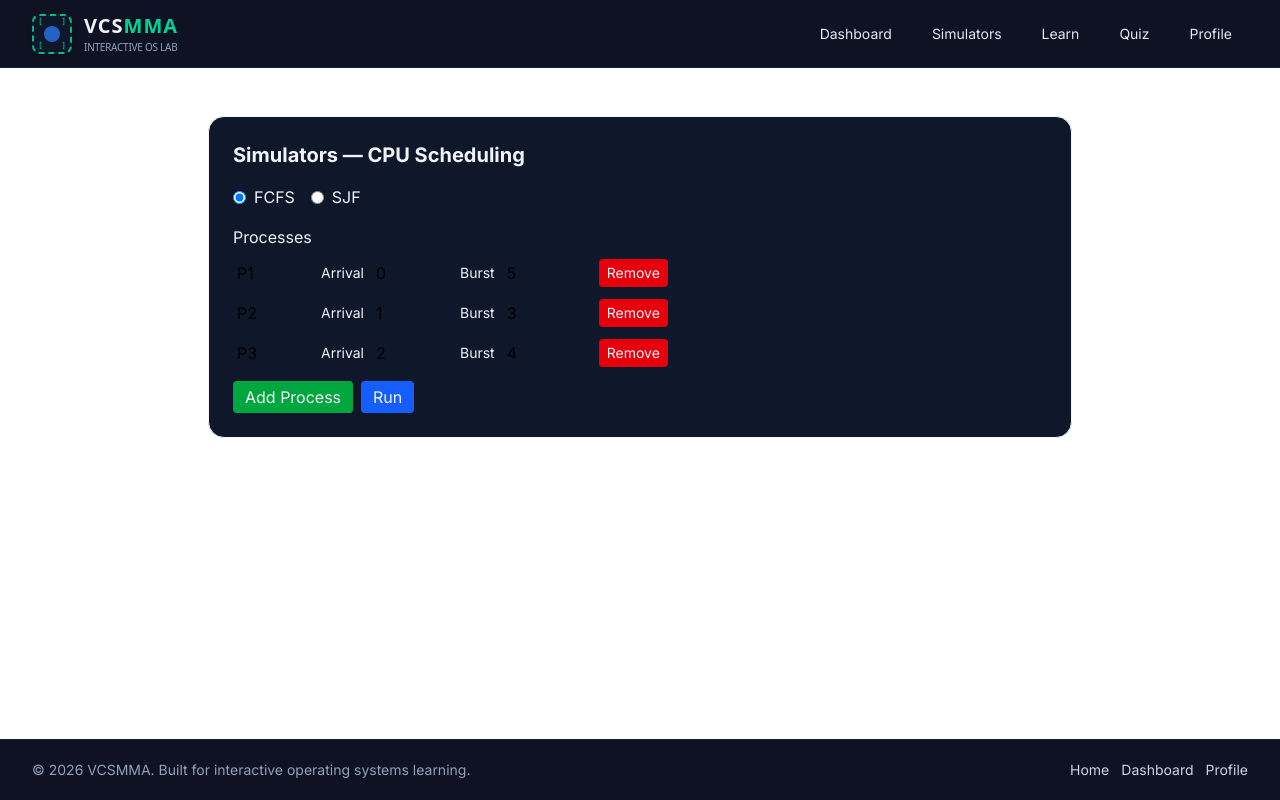
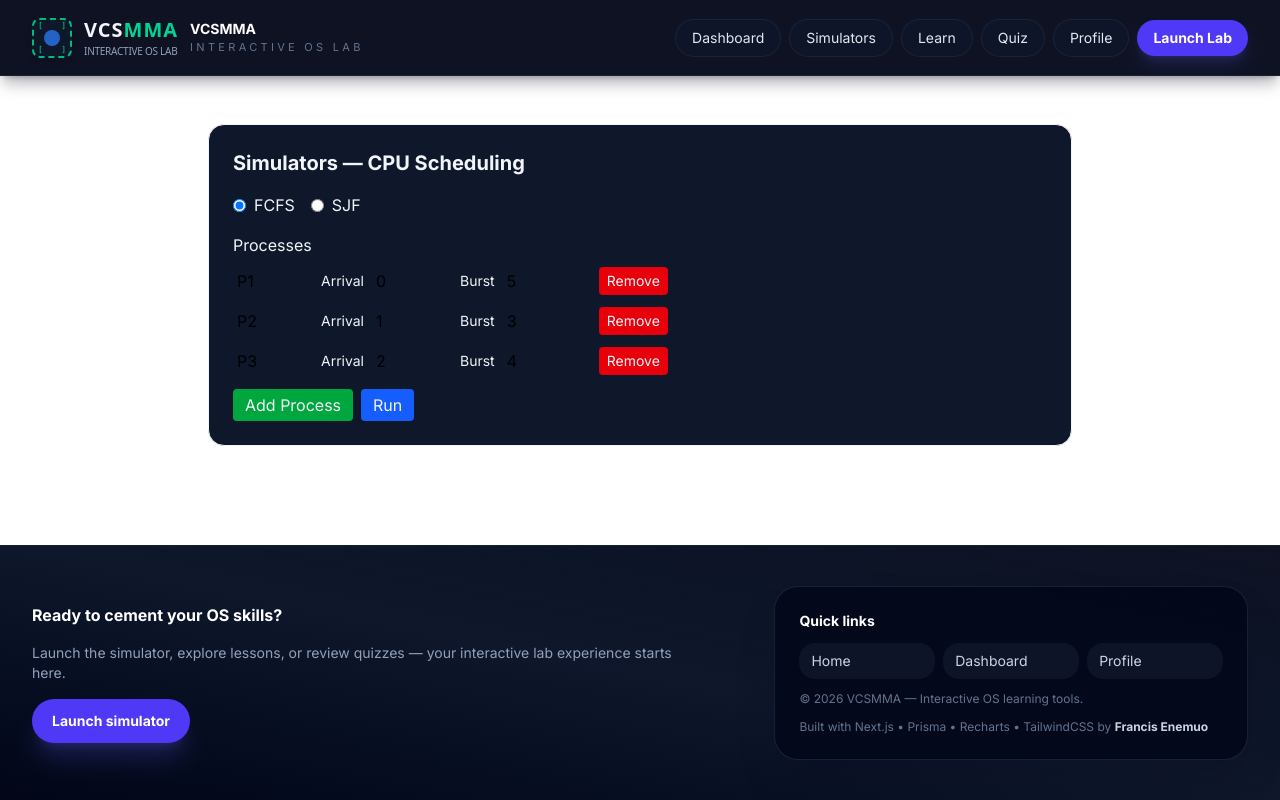
Before and after one commit to fenemuo/vcsmma, a Next.js app: page /simulator in a window 1280 px wide. Built offline with nearby package versions, Linux system fonts and the light colour scheme.

Commit message:
fix: change style on Navbar

```diff
--- a/app/components/Footer.tsx
+++ b/app/components/Footer.tsx
@@ -2,19 +2,36 @@ import Link from "next/link";
 
 export function Footer() {
   return (
-    <footer className="border-t border-slate-800/70 bg-slate-950/95 px-4 py-5 text-slate-400 sm:px-6 lg:px-8">
-      <div className="mx-auto flex max-w-7xl flex-col gap-4 text-sm sm:flex-row sm:items-center sm:justify-between">
-        <p>&copy; {new Date().getFullYear()} VCSMMA. Built for interactive operating systems learning.</p>
-        <div className="flex flex-wrap items-center gap-3 text-slate-300">
-          <Link href="/" className="transition hover:text-white">
-            Home
+    <footer className="border-t border-slate-800/70 bg-gradient-to-tr from-slate-950 via-slate-900 to-slate-950/95 px-4 py-10 text-slate-400 sm:px-6 lg:px-8">
+      <div className="mx-auto grid max-w-7xl gap-8 lg:grid-cols-[1.5fr_1fr] lg:items-center">
+        <div className="space-y-4">
+          <p className="text-base font-semibold text-white">Ready to cement your OS skills?</p>
+          <p className="max-w-2xl text-sm text-slate-400">
+            Launch the simulator, explore lessons, or review quizzes — your interactive lab experience starts here.
+          </p>
+          <Link
+            href="/simulator"
+            className="inline-flex rounded-full bg-indigo-600 px-5 py-3 text-sm font-semibold text-white shadow-xl shadow-indigo-500/20 transition duration-200 hover:bg-indigo-500"
+          >
+            Launch simulator
           </Link>
-          <Link href="/dashboard" className="transition hover:text-white">
-            Dashboard
-          </Link>
-          <Link href="/profile" className="transition hover:text-white">
-            Profile
-          </Link>
+        </div>
+
+        <div className="flex flex-col gap-3 rounded-3xl border border-slate-800/80 bg-slate-950/80 p-6 text-sm shadow-2xl shadow-slate-950/20">
+          <p className="font-semibold text-white">Quick links</p>
+          <div className="grid gap-2 sm:grid-cols-3">
+            <Link href="/" className="rounded-2xl bg-slate-900/80 px-3 py-2 text-slate-300 transition hover:bg-slate-800 hover:text-white">
+              Home
+            </Link>
+            <Link href="/dashboard" className="rounded-2xl bg-slate-900/80 px-3 py-2 text-slate-300 transition hover:bg-slate-800 hover:text-white">
+              Dashboard
+            </Link>
+            <Link href="/profile" className="rounded-2xl bg-slate-900/80 px-3 py-2 text-slate-300 transition hover:bg-slate-800 hover:text-white">
+              Profile
+            </Link>
+          </div>
+          <p className="text-xs text-slate-500">© {new Date().getFullYear()} VCSMMA — Interactive OS learning tools.</p>
+          <p className="text-xs text-slate-500">Built with Next.js • Prisma • Recharts • TailwindCSS by <Link href="https://linkedin.com/in/franc-enemuo" className="text-slate-300 transition hover:text-white hover:underline font-semibold">Francis Enemuo</Link></p>
         </div>
       </div>
     </footer>
--- a/app/components/Navbar.tsx
+++ b/app/components/Navbar.tsx
@@ -17,10 +17,14 @@ export function Navbar() {
   const [isOpen, setIsOpen] = useState(false);
 
   return (
-    <header className="sticky top-0 z-50 border-b border-slate-800/70 bg-slate-950/95 backdrop-blur-xl">
-      <div className="mx-auto flex max-w-7xl items-center justify-between px-4 py-3 sm:px-6 lg:px-8">
+    <header className="sticky top-0 z-50 border-b border-slate-800/70 bg-slate-950/95 backdrop-blur-2xl shadow-slate-950/30 shadow-lg">
+      <div className="mx-auto flex max-w-7xl items-center justify-between px-4 py-4 sm:px-6 lg:px-8">
         <Link href="/" className="flex items-center gap-3">
           <Logo />
+          <div className="hidden sm:block">
+            <p className="text-sm font-semibold text-white">VCSMMA</p>
+            <p className="text-[11px] uppercase tracking-[0.3em] text-slate-500">Interactive OS Lab</p>
+          </div>
         </Link>
 
         <nav className="hidden items-center gap-2 lg:flex">
@@ -28,11 +32,17 @@ export function Navbar() {
             <Link
               key={item.title}
               href={item.href}
-              className="rounded-full px-4 py-2 text-sm font-medium text-slate-200 transition-colors duration-200 hover:bg-slate-800 hover:text-white"
+              className="rounded-full border border-slate-800/80 bg-slate-900/90 px-4 py-2 text-sm font-medium text-slate-200 transition duration-200 hover:border-slate-700 hover:bg-slate-800 hover:text-white hover:shadow-lg"
             >
               {item.title}
             </Link>
           ))}
+          <Link
+            href="/simulator"
+            className="hidden rounded-full bg-indigo-600 px-4 py-2 text-sm font-semibold text-white shadow-lg shadow-indigo-500/20 transition duration-200 hover:bg-indigo-500 lg:inline-flex"
+          >
+            Launch Lab
+          </Link>
         </nav>
 
         <button
@@ -47,17 +57,24 @@ export function Navbar() {
 
       {isOpen && (
         <div className="border-t border-slate-800/70 bg-slate-950/98 lg:hidden">
-          <div className="mx-auto flex max-w-7xl flex-col gap-2 px-4 pb-4 pt-3 sm:px-6">
+          <div className="mx-auto flex max-w-7xl flex-col gap-3 px-4 pb-4 pt-3 sm:px-6">
             {navItems.map((item) => (
               <Link
                 key={item.title}
                 href={item.href}
-                className="rounded-2xl px-4 py-3 text-sm font-medium text-slate-200 transition-colors duration-200 hover:bg-slate-800 hover:text-white"
+                className="rounded-3xl border border-slate-800/75 bg-slate-900/95 px-4 py-3 text-sm font-medium text-slate-200 transition duration-200 hover:border-slate-700 hover:bg-slate-800 hover:text-white"
                 onClick={() => setIsOpen(false)}
               >
                 {item.title}
               </Link>
             ))}
+            <Link
+              href="/simulator"
+              className="rounded-3xl bg-indigo-600 px-4 py-3 text-sm font-semibold text-white shadow-lg shadow-indigo-500/20 transition duration-200 hover:bg-indigo-500"
+              onClick={() => setIsOpen(false)}
+            >
+              Launch Lab
+            </Link>
           </div>
         </div>
       )}
--- a/app/components/ui/ExploreCard.tsx
+++ b/app/components/ui/ExploreCard.tsx
@@ -1,10 +1,18 @@
 import Link from "next/link";
 
-export default function ExploreCard({ href, title, description }: { href: string; title: string; description: string }) {
+type ExploreCardProps = {
+  href: string;
+  title: string;
+  description: string;
+  delay?: number;
+};
+
+export default function ExploreCard({ href, title, description, delay = 0 }: ExploreCardProps) {
   return (
     <Link
       href={href}
-      className="group block overflow-hidden rounded-[28px] border border-slate-800/90 bg-slate-900/95 p-6 shadow-2xl shadow-slate-950/20 transition-transform duration-300 hover:-translate-y-1 hover:border-slate-700 hover:bg-slate-900"
+      style={{ animationDelay: `${delay}ms` }}
+      className="fade-in-up group block overflow-hidden rounded-[28px] border border-slate-800/90 bg-slate-900/95 p-6 shadow-2xl shadow-slate-950/20 transition-transform duration-300 hover:-translate-y-1 hover:border-slate-700 hover:bg-slate-900"
     >
       <div className="flex items-center justify-between gap-4">
         <div>
--- a/app/components/ui/ExploreGrid.tsx
+++ b/app/components/ui/ExploreGrid.tsx
@@ -3,8 +3,14 @@ import ExploreCard from "./ExploreCard";
 export default function ExploreGrid({ items }: { items: { href: string; title: string; description: string }[] }) {
   return (
     <div className="mt-6 grid gap-4 sm:grid-cols-2 lg:grid-cols-3">
-      {items.map((it) => (
-        <ExploreCard key={it.href} href={it.href} title={it.title} description={it.description} />
+      {items.map((it, index) => (
+        <ExploreCard
+          key={it.href}
+          href={it.href}
+          title={it.title}
+          description={it.description}
+          delay={index * 100}
+        />
       ))}
     </div>
   );
--- a/app/globals.css
+++ b/app/globals.css
@@ -39,3 +39,19 @@
 	pointer-events: none;
 	background: linear-gradient(90deg, #7c3aed, #06b6d4, #38bdf8, #a78bfa);
 }
+
+@keyframes fade-in-up {
+	0% {
+		opacity: 0;
+		transform: translateY(18px);
+	}
+	100% {
+		opacity: 1;
+		transform: translateY(0);
+	}
+}
+
+.fade-in-up {
+	animation: fade-in-up 0.7s ease-out forwards;
+	opacity: 0;
+}
--- a/app/page.tsx
+++ b/app/page.tsx
@@ -53,9 +53,6 @@ export default function Home() {
         </div>
       </section>
 
-      <section className="mt-12 text-center text-sm text-slate-400">
-        <p>Built with Next.js • Prisma • Recharts • TailwindCSS by <Link href="https://linkedin.com/in/franc-enemuo" className="text-slate-800 hover:text-indigo-600 hover:underline font-bold">Francis Enemuo</Link></p>
-      </section>
     </main>
   );
 }
```
